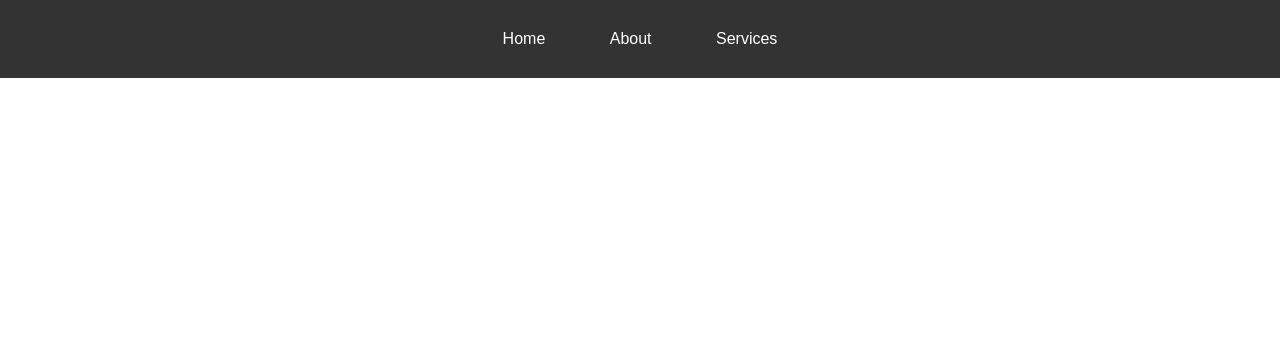
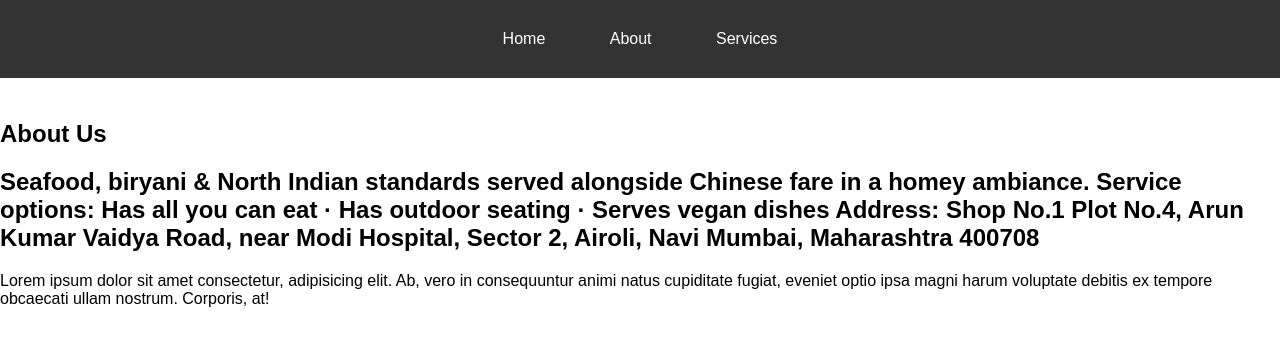
Before and after one commit to RajdeepKhaire/PRODIGY_WD_01, a plain HTML site: page about.html in a window 1280 px wide. Drawn offline with Linux system fonts and the light colour scheme.

Commit message:
Update about.html

```diff
--- a/about.html
+++ b/about.html
@@ -16,6 +16,18 @@
     <div class="content">
         <!-- Your page content goes here -->
     </div>
+    <section class="services">
+        <h1><b>About Us </b></h1>
+    </section>
+
+    <section>
+        <h2>Seafood, biryani & North Indian standards served alongside Chinese fare in a homey ambiance.
+            Service options: Has all you can eat · Has outdoor seating · Serves vegan dishes
+            Address: Shop No.1 Plot No.4, Arun Kumar Vaidya Road, near Modi Hospital, Sector 2, Airoli, Navi Mumbai, Maharashtra 400708</h2>
+        <p> Lorem ipsum dolor sit amet consectetur, adipisicing elit. Ab, vero in consequuntur animi natus cupiditate fugiat, eveniet optio ipsa magni harum voluptate debitis ex tempore obcaecati ullam nostrum. Corporis, at!</p>
+    </section>
+
+
 
     <script src="script.js"></script>
 </body>
```
